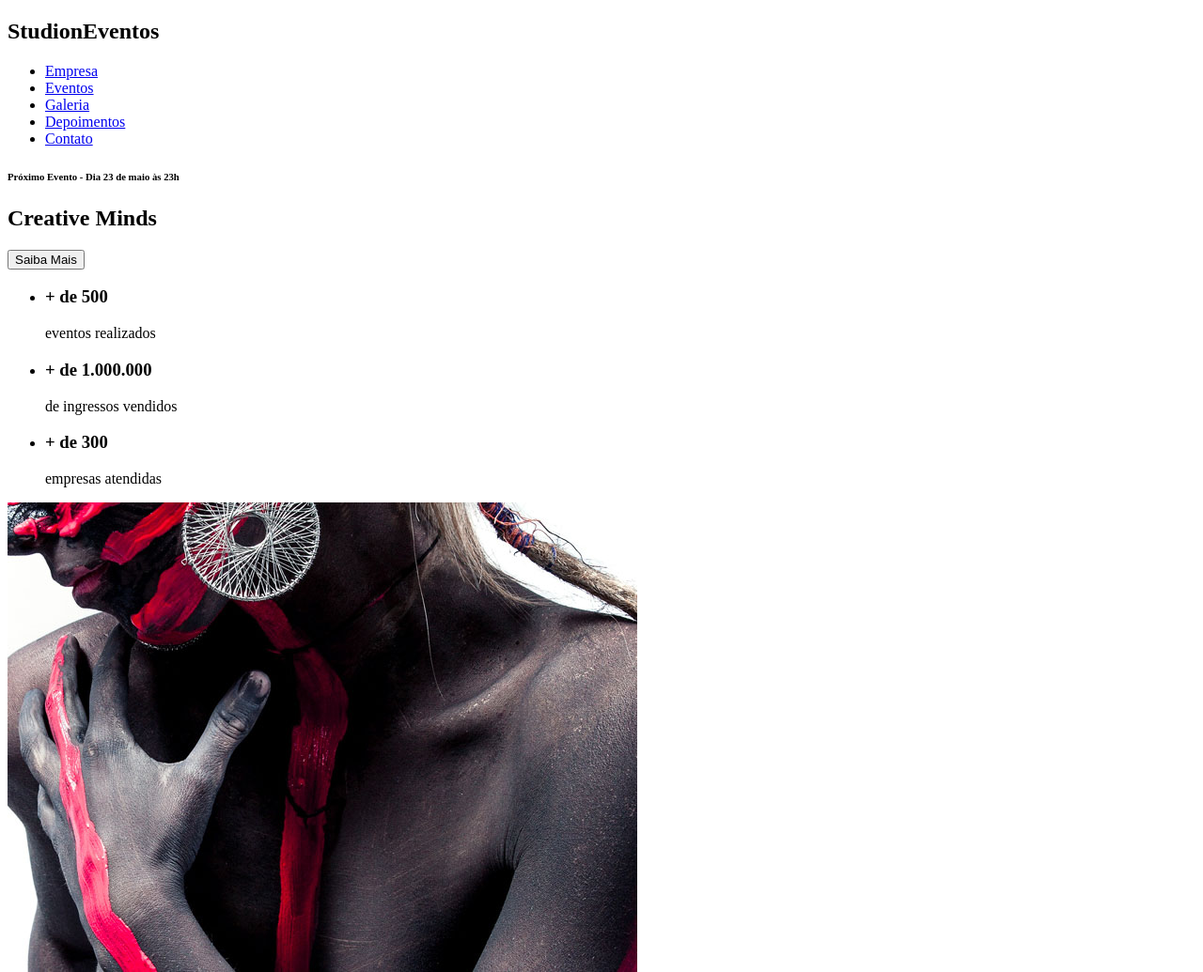
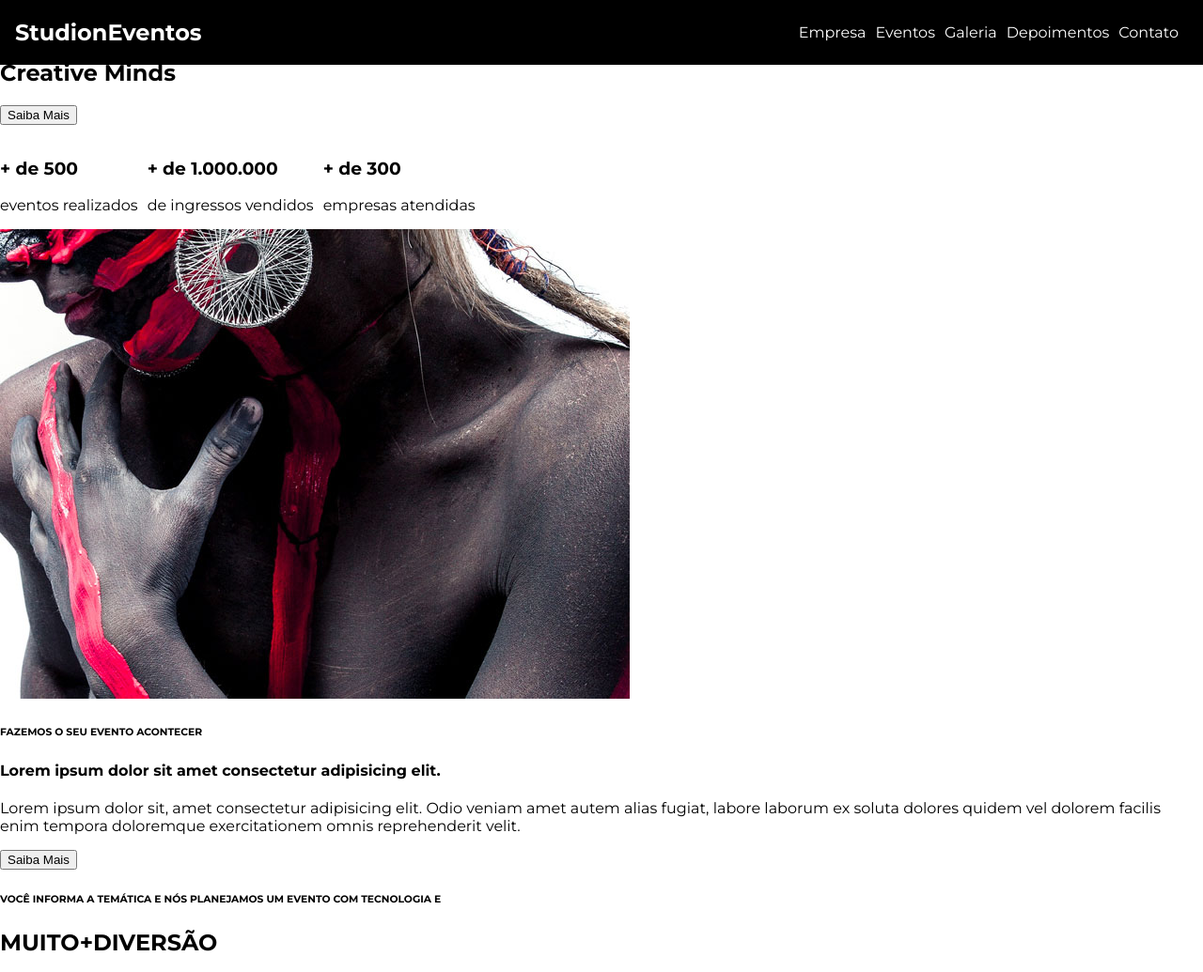
Before and after one commit to SetropLeo/StudionEvent, a website: page src/index.html in a window 1280 px wide. Shown: the top 1035 px of the page at 94% size. Drawn offline with Linux system fonts and the light colour scheme.

Commit message:
feat(nav): added base style

```diff
--- a/src/index.html
+++ b/src/index.html
@@ -4,14 +4,15 @@
 <head>
     <meta charset="UTF-8">
     <meta name="viewport" content="width=device-width, initial-scale=1.0">
+    <link rel="stylesheet" href="style.css">
     <title>Studion</title>
 </head>
 
-<body>
-    <nav>
+<body> <!-- corpo do site-->
+    <nav class="navbar"> <!--seção de uma página que aponta para outras páginas -->
         <h1>Studi<span>on</span><span>Eventos</span></h1>
-        <ul>
-            <li>
+        <ul class="navbar__links"> <!--lista de itens -->
+            <li> <!--representa um item da lista -->
                 <a href="#empresa">
                     Empresa
                 </a>
@@ -39,18 +40,18 @@
         </ul>
     </nav>
 
-    <header>
+    <header> <!-- Agregador de conteúdo do cabeçalho de um documento ou de uma seção.-->
         <div id="slider">
             <div class="slide">
-                <h6><span>Próximo Evento</span> - Dia 23 de maio às 23h</h6>
+                <h6><span>Próximo Evento</span> - Dia 23 de maio às 23h</h6> <!-- span é um generico em linha para conteúdo fraseado; agrupa elementos p estilizar-->
                 <h2><span>Creative</span> Minds</h2>
                 <button>Saiba Mais</button>
             <div>
         </div>
     </header>
 
-    <main>
-        <section>
+    <main> <!--define o conteúdo principal dentro do <body>-->
+        <section> <!-- utilizada para marcar as seções de conteúdo de uma página-->
             <ul>
                 <li>
                     <h3>+ de 500 </h3>eventos realizados
@@ -65,7 +66,7 @@
         </section>
 
         <section>
-            <div>
+            <div> <!-- Usada p demarcar um bloco maior de código, tendo tags HTML ou mesmo uma única tag, mas de tamanho grande-->
                 <img src="./images/institutional.jpg">
                 <h6>FAZEMOS O SEU EVENTO ACONTECER</h6>
                 <h4>Lorem ipsum dolor sit amet consectetur adipisicing elit.</h4>
@@ -85,11 +86,11 @@
         </section>
     </main>
 
-    <footer>
+    <footer> <!--representa um rodapé para o seu conteúdo de seção mais próximo-->
         <h2>Studi<span>on</span><span>Eventos</span></h2>
-        <form>
-            <label>Receba news e promoções</label>
-            <input type="email" placeholder="email">
+        <form> <!--usado p criar formulário-->
+            <label>Receba news e promoções</label> <!-- legenda em uma interface de usuário-->
+            <input type="email" placeholder="email"> <!--cria controles interativos p form-->
             <button type="submit">Enviar</button>
         </form>
         <ul>
--- /dev/null
+++ b/src/style.css
@@ -0,0 +1,49 @@
+@import url('https://fonts.googleapis.com/css2?family=Montserrat:wght@400;700&display=swap');
+
+*{
+    box-sizing: border-box;
+}
+
+
+:root {
+    font-family: 'Montserrat', sans-serif;
+    font-size: 16px;
+}
+
+body{
+    margin:0; /*Retira a margem*/
+}
+
+ul{
+    display:flex; /*Disposição lado-a-lado*/
+    list-style:none; /*Retira as bolinhas da lista*/
+    padding-left:0; /*Retira da lista a margem da esquerda*/
+}
+
+li{
+    margin-right: 0.625rem; /*Margem entre as palavras da barra*/
+}
+
+.navbar {
+    position: fixed; /*Fixou a barra de navegação*/
+    display:grid; /*grid layout enables an author to align elements into columns and rows*/
+    grid-template-columns: 1fr 9fr;
+    align-items: center;
+    top:0;   /*Retira a margem que ficou da barra de navegação*/
+    left:0;
+
+    width: 100vw; /*Faz a barra de navegação ficar inteira*/
+    padding: 0 1rem; /*Afasta os elementos da lista da barra de navegação*/
+
+    background-color: #000; /*Cor do fundo*/
+    color:  #fff /*Cor da letra*/
+}
+
+.navbar__links{
+    justify-self: end; /*Justifica os elementos da barra de navegação à direita*/
+}
+
+.navbar__links a{
+    color: #fff; /*Cor dos elementos da barra*/
+    text-decoration: none; /*Retira o efeito dos elementos da barra*/
+}
```
